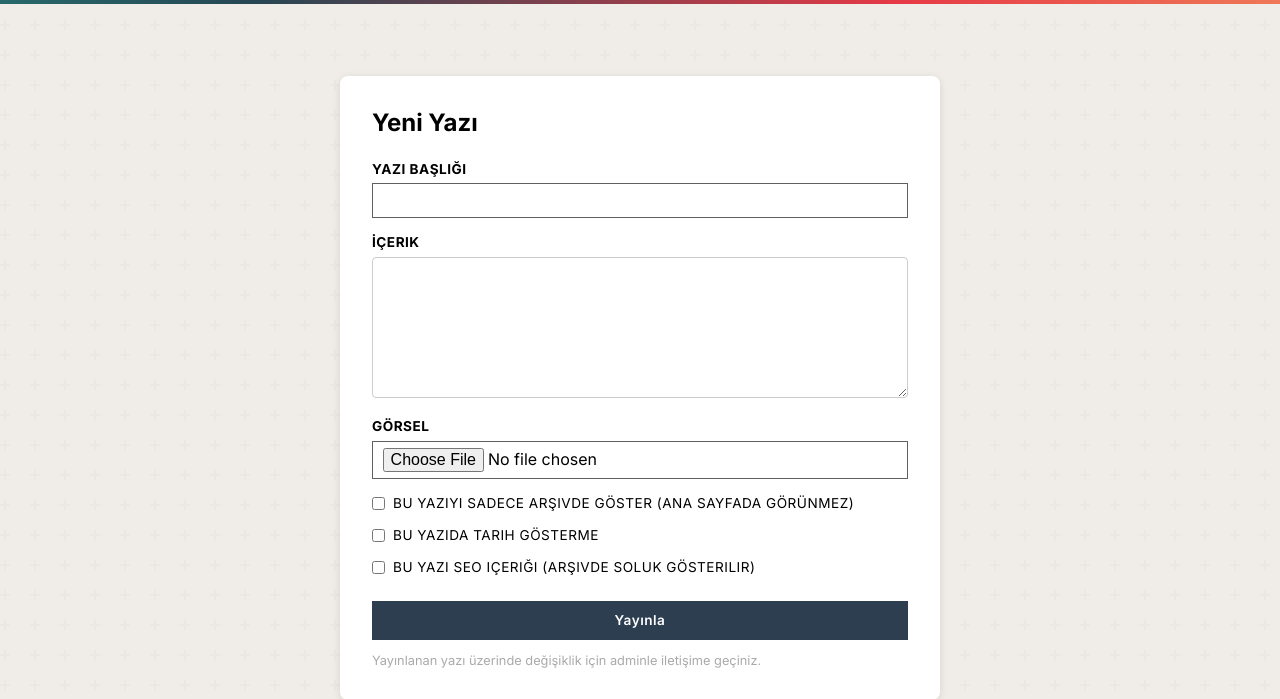
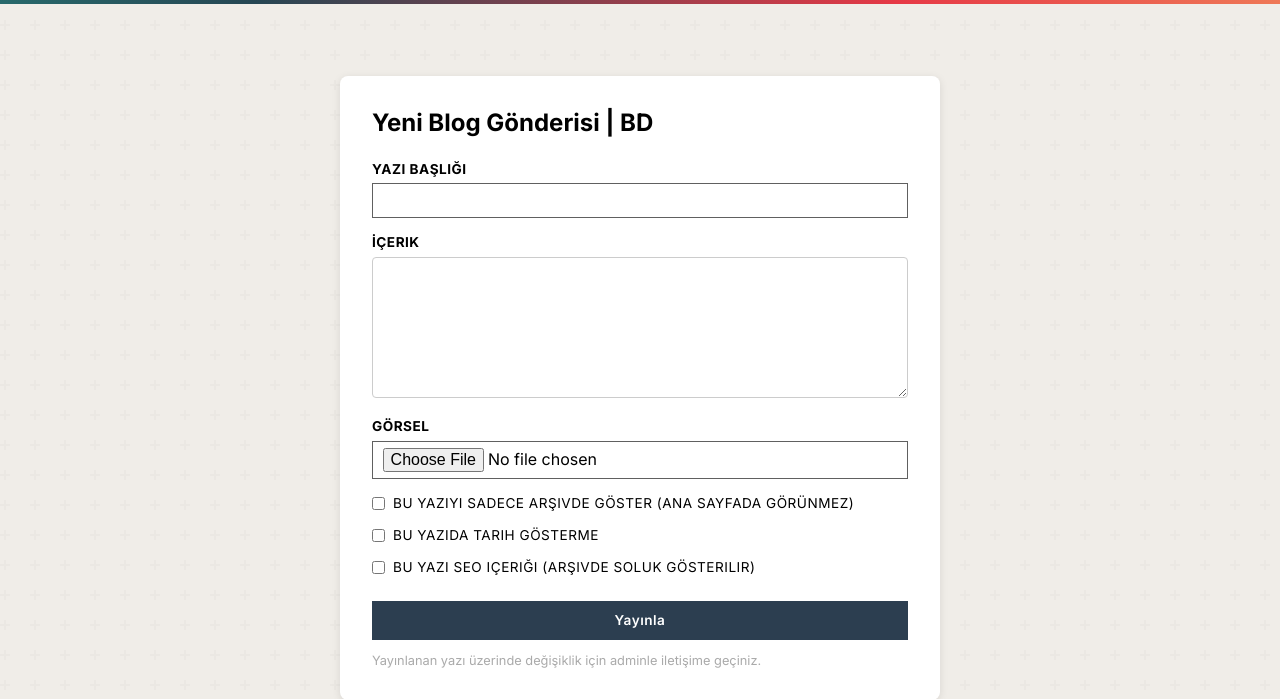
Before and after one commit to yazmaned/ebbweb, a Django app: template templates/content/add_journal.html in a window 1280 px wide. Shown: the part 100-799 px from the top of the page. Run offline with Django 5.2, Linux system fonts and the light colour scheme; the template is opened without the code that fills it, so the values that code supplies are empty.

Commit message:
bdtools-test-Last

```diff
--- a/templates/content/add_journal.html
+++ b/templates/content/add_journal.html
@@ -4,7 +4,7 @@
 
 {% block content %}
 <div style="max-width:600px; margin:2rem auto; background:white; padding:2rem; border-radius:8px; box-shadow:0 2px 8px rgba(0,0,0,0.1);">
-    <h2 style="margin-bottom:1.5rem;">Yeni Yazı</h2>
+    <h2 style="margin-bottom:1.5rem;">Yeni Blog Gönderisi | BD</h2>
     <form method="post" enctype="multipart/form-data">
         {% csrf_token %}
         <label>Yazı Başlığı</label>
```
